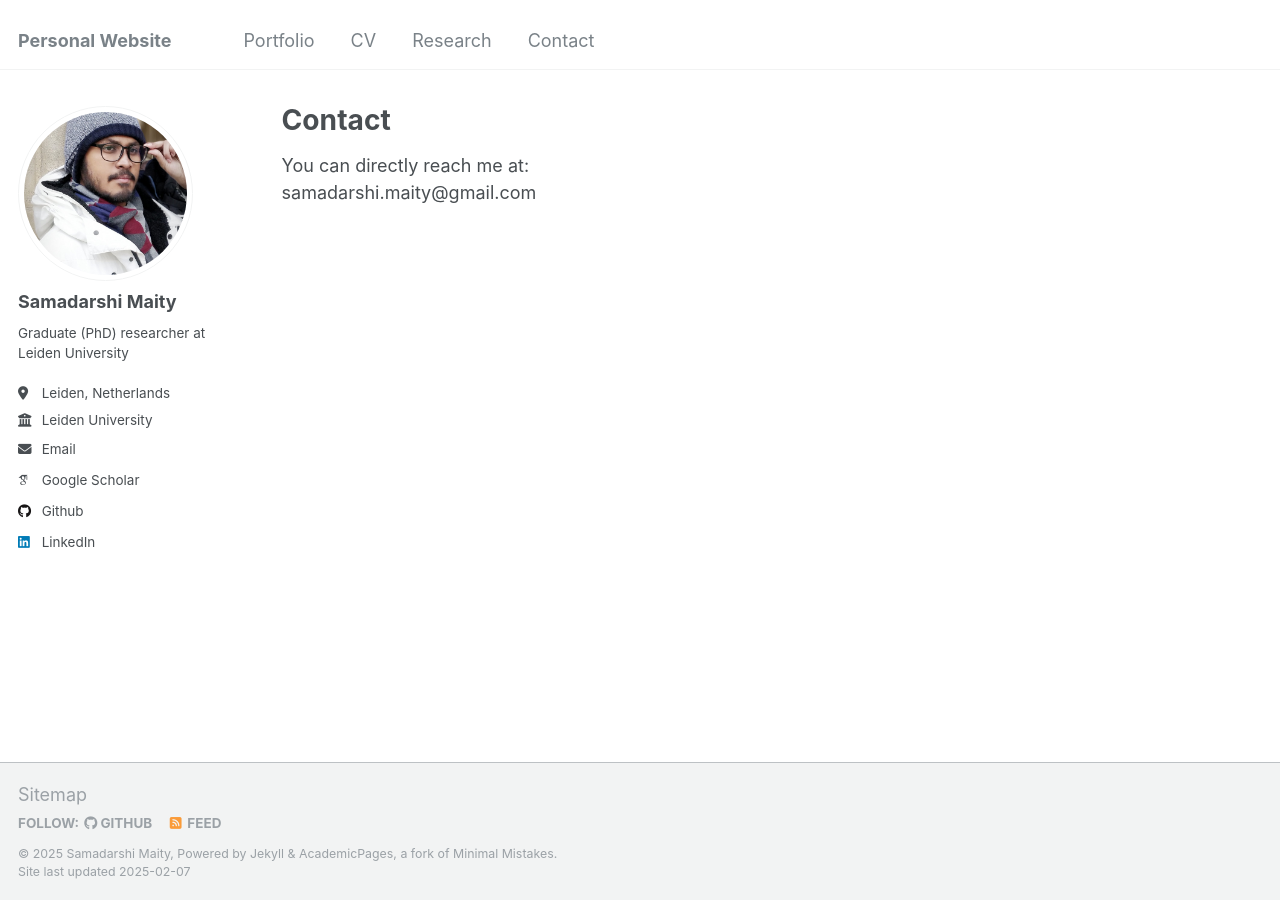
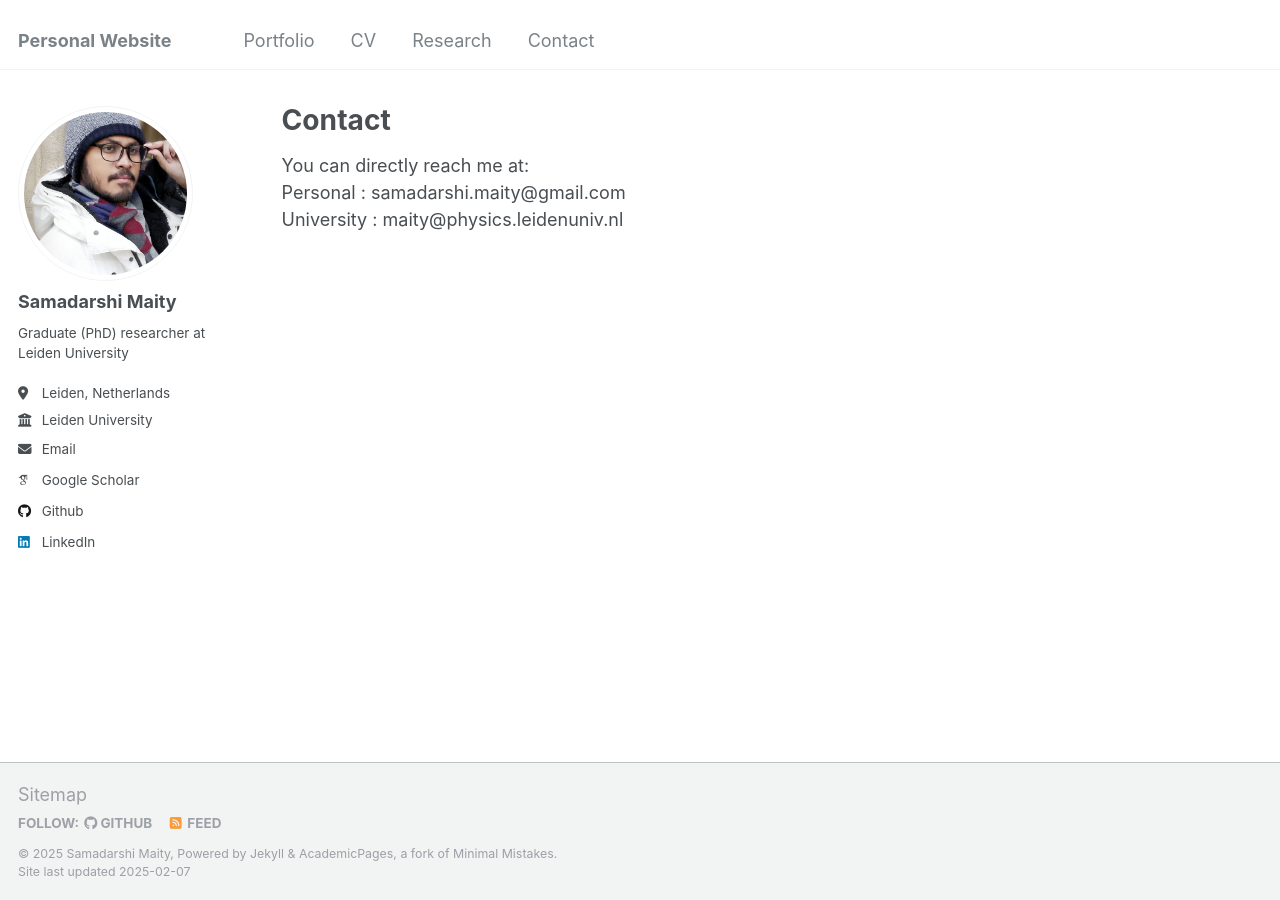
Before and after one commit to Samadarshi-Maity/Samadarshi-Maity.github.io, a Jekyll site: the page built from _pages/contact.md, in a window 1280 px wide. Built offline with Jekyll 4.4.1, drawn with Linux system fonts in a browser that asks for light colours; some web fonts are replaced.

Commit message:
Update contact.md

```diff
--- a/_pages/contact.md
+++ b/_pages/contact.md
@@ -8,4 +8,5 @@ classes: wide
 
 You can directly reach me at:
 \\
-samadarshi.maity@gmail.com
+Personal   : samadarshi.maity@gmail.com <br>
+University : maity@physics.leidenuniv.nl
```
